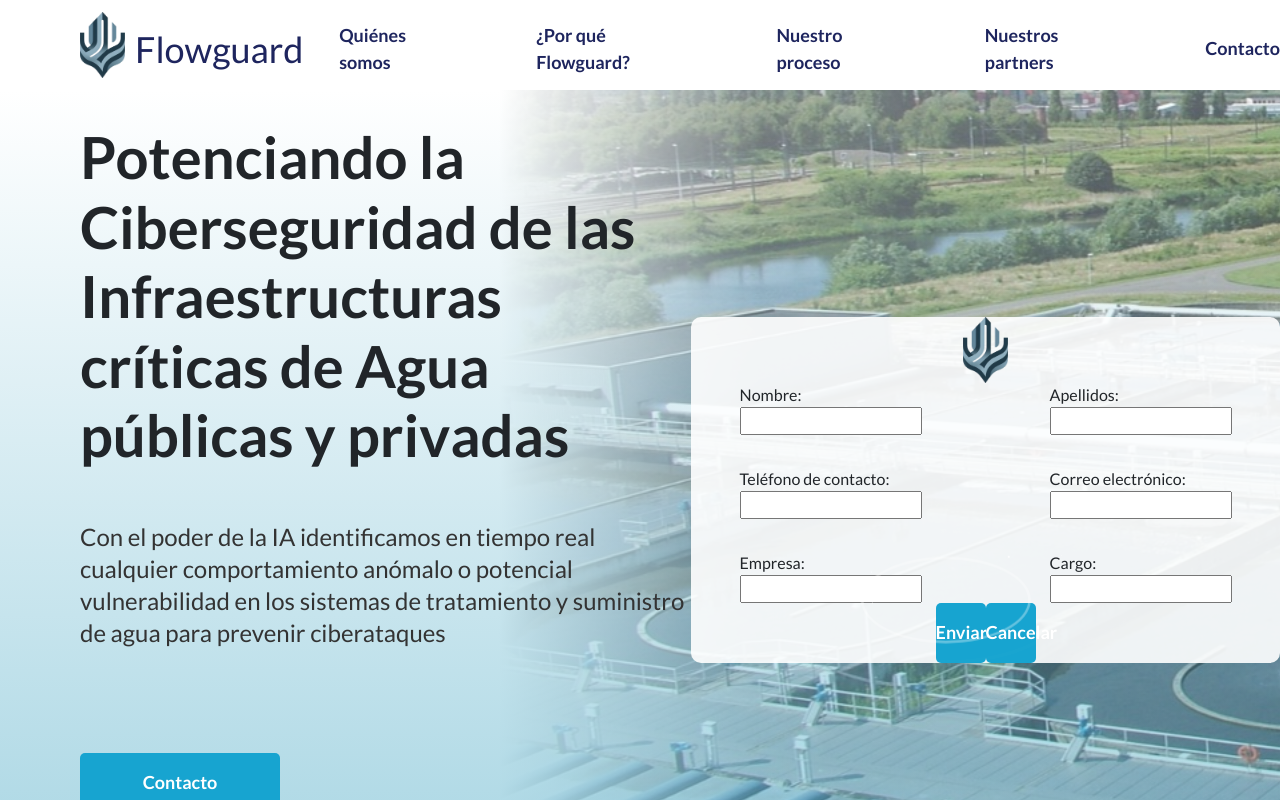
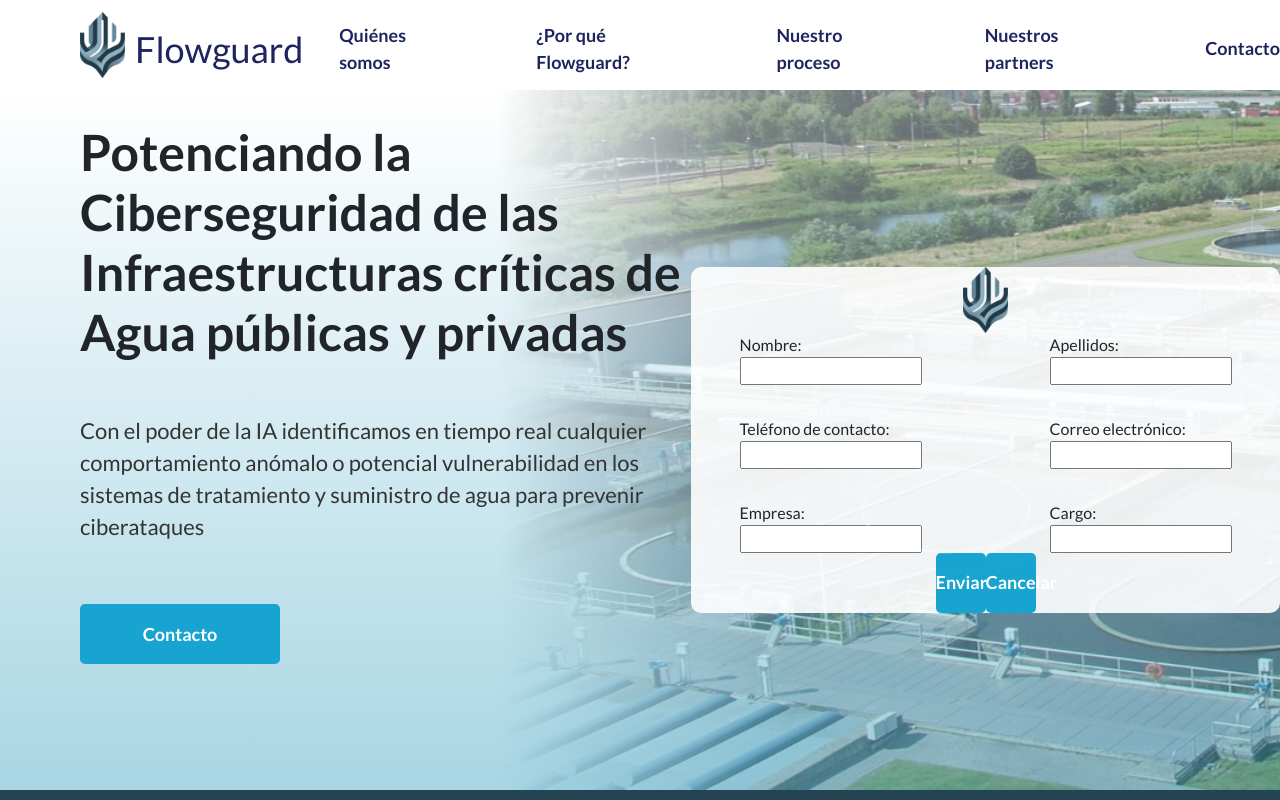
Before and after one commit to telcash/flowguard_frontend, a React (Create React App) app: page / in a window 1280 px wide. Both pictures are taken after a click on the button "Contacto". Shown: the top 800 px of the page. Built offline with nearby package versions, Linux system fonts and the light colour scheme.

Commit message:
Ajustados estilos en Hero

```diff
--- a/src/components/cta-form/CtaForm.jsx
+++ b/src/components/cta-form/CtaForm.jsx
@@ -25,7 +25,7 @@ const CtaForm = ({onClose}) => {
   };
 
   return (
-    <div className="fg__ctaForm">
+    <div className="fg__ctaForm fade-in-fwd">
       <div className="fg__ctaForm-logo">
         <img src={logo} alt="Logo" />
       </div>
--- a/src/components/cta-form/cta-form.css
+++ b/src/components/cta-form/cta-form.css
@@ -41,3 +41,33 @@
     width: 100%;
     height: auto;
 }
+
+.fade-in-fwd {
+	-webkit-animation: fade-in-fwd 0.6s cubic-bezier(0.390, 0.575, 0.565, 1.000) both;
+	animation: fade-in-fwd 0.6s cubic-bezier(0.390, 0.575, 0.565, 1.000) both;
+}
+
+@-webkit-keyframes fade-in-fwd {
+    0% {
+      -webkit-transform: translateZ(-80px);
+              transform: translateZ(-80px);
+      opacity: 0;
+    }
+    100% {
+      -webkit-transform: translateZ(0);
+              transform: translateZ(0);
+      opacity: 1;
+    }
+  }
+  @keyframes fade-in-fwd {
+    0% {
+      -webkit-transform: translateZ(-80px);
+              transform: translateZ(-80px);
+      opacity: 0;
+    }
+    100% {
+      -webkit-transform: translateZ(0);
+              transform: translateZ(0);
+      opacity: 1;
+    }
+  }
--- a/src/containers/hero-section/hero-section.css
+++ b/src/containers/hero-section/hero-section.css
@@ -1,7 +1,7 @@
 .fg__hero {
     position: relative;
     width: 100%;
-    max-height: 800px;
+    max-height: 700px;
     background: linear-gradient(0deg, rgba(82, 173, 200, 0.5) 0%, rgba(256,256,256,0.3) 100%);
     display: grid;
     grid-template-columns: 39% 15% 46%;
@@ -10,7 +10,7 @@
 
 .fg__hero-heading{
     color: var(--primary-color);
-    font-size: 76px;
+    font-size: 64px;
     font-weight: 700;
     grid-area: 1 / 1 / 2 / 3;
     display: flex;
@@ -22,7 +22,7 @@
 
 .fg__hero-description {
     color: var(--paragraph-color);
-    font-size: 28px;
+    font-size: 24px;
     font-weight: 400;
     line-height: 32px;
     grid-area: 2 / 1 / 3 / 3;
@@ -36,7 +36,7 @@
 .fg__hero-cta{
     grid-area: 3 / 1 / 4 / 3;
     display: flex;
-    align-items: center;
+    align-items: flex-start;
     padding-top: 1rem;
     padding-bottom: 2rem;
     margin-left: var(--margin-sides-xl);
@@ -155,12 +155,12 @@
 
 @media only screen and (min-width: 768px) and (max-width: 1200px) {
     .fg__hero-heading {
-        font-size: 45px;
+        font-size: 42px;
         margin-left: var(--margin-sides-m)
     }
 
     .fg__hero-description {
-        font-size: 20px;
+        font-size: 18px;
         margin-left: var(--margin-sides-m)
     }
 
@@ -171,12 +171,12 @@
 
 @media only screen and (min-width: 1200px) and (max-width: 1600px) {
     .fg__hero-heading {
-        font-size: 58px;
+        font-size: 50px;
         margin-left: var(--margin-sides-l);
     }
 
     .fg__hero-description {
-        font-size: 24px;
+        font-size: 22px;
         margin-left: var(--margin-sides-l);
     }
 
```
